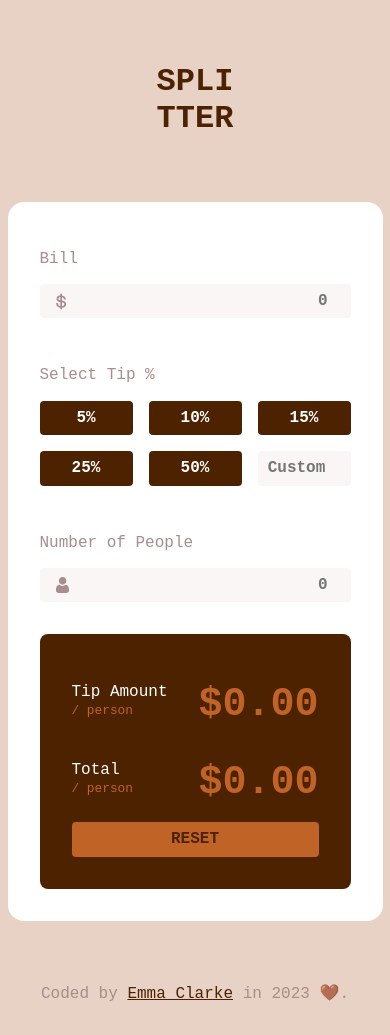
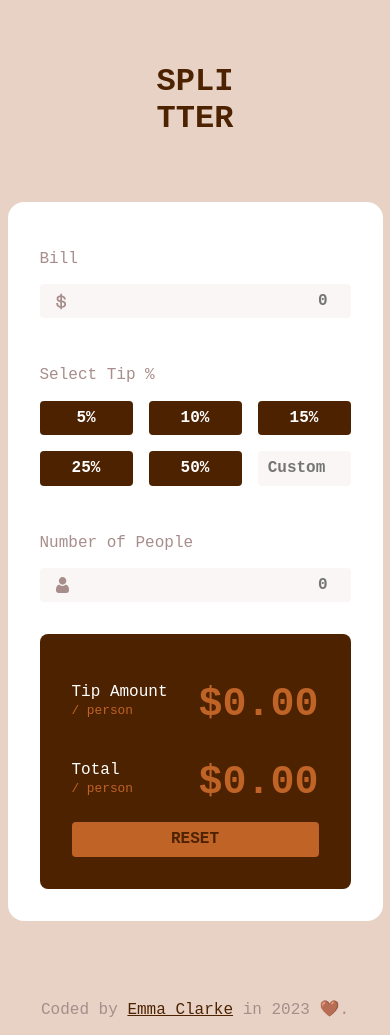
Before and after one commit to emmacodeswell/splitter, a React (Create React App) app: page / in a window 390 px wide. Built offline with nearby package versions, Linux system fonts and the light colour scheme.

Commit message:
Correct mobile padding on `footer`

```diff
--- a/src/App.css
+++ b/src/App.css
@@ -213,6 +213,6 @@ output {
   }
 
   footer {
-    padding: 0 1rem 1rem 1rem;
+    padding: 1rem 1rem;
   }
 }
```
